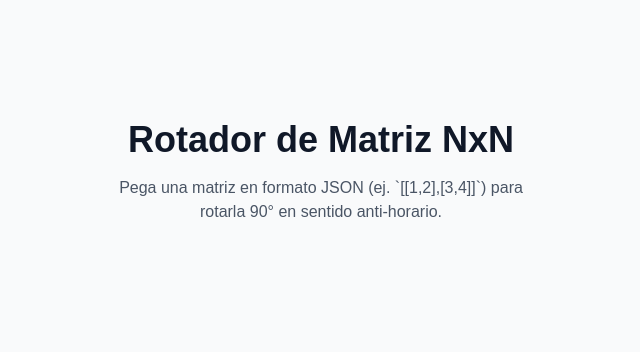
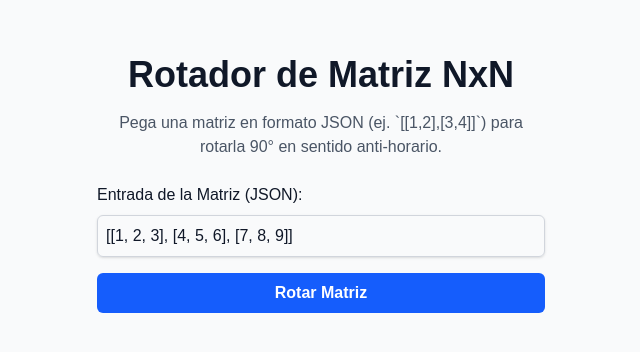
Before and after one commit to jenneracostadiaz/matrix-rotation, a Next.js app: page / in a window 1280 px wide. Shown: the part 216-568 px from the top of the page, without its empty margins (319-959 px from the left). Built offline with nearby package versions, Linux system fonts and the light colour scheme.

Commit message:
feat(page): add form for matrix input and rotation in HomePage

```diff
--- a/src/app/page.tsx
+++ b/src/app/page.tsx
@@ -40,6 +40,31 @@
                     Pega una matriz en formato JSON (ej. `[[1,2],[3,4]]`) para
                     rotarla 90° en sentido anti-horario.
                 </p>
+
+                <form action={handleRotate}>
+                    <div className="flex flex-col items-start w-full">
+                        <label
+                            htmlFor="matrix-input"
+                            className="mb-2 font-medium"
+                        >
+                            Entrada de la Matriz (JSON):
+                        </label>
+                        <input
+                            id="matrix-input"
+                            value={input}
+                            onChange={(e) => setInput(e.target.value)}
+                            className="w-full p-2 border border-gray-300 rounded-md shadow-sm focus:ring-2 focus:ring-blue-500 dark:bg-gray-800 dark:border-gray-600"
+                            placeholder="Ej: [[1, 2], [3, 4]]"
+                        />
+                    </div>
+
+                    <button
+                        type="submit"
+                        className="mt-4 w-full bg-blue-600 text-white font-bold py-2 px-4 rounded-md hover:bg-blue-700 transition-colors"
+                    >
+                        Rotar Matriz
+                    </button>
+                </form>
             </div>
         </main>
     );
```
